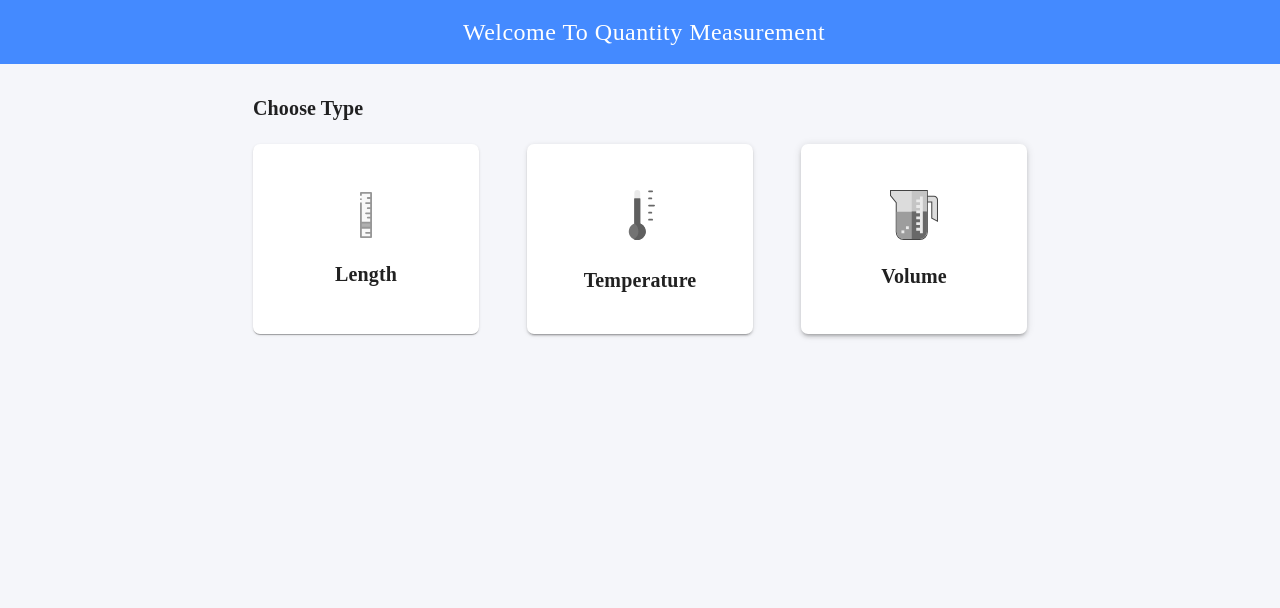
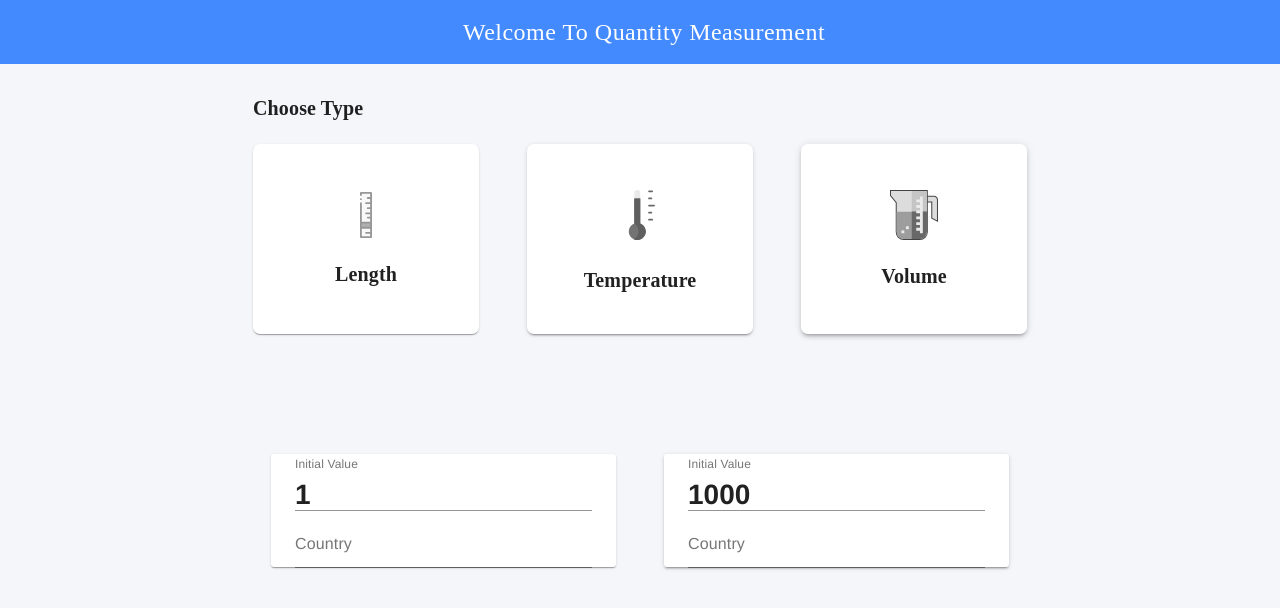
Before and after one commit to vishal-patil01/Quantity_Measurement-Frontend-Vue, a Vue app: page / in a window 1280 px wide. Shown: the top 608 px of the page. Built offline with nearby package versions, Linux system fonts and the light colour scheme.

Commit message:
Add : Conversion Component To Add Values & Select SubUnit

```diff
--- a/src/App.vue
+++ b/src/App.vue
@@ -2,16 +2,18 @@
   <div id="app">
     <AppHeader msg="Welcome to Quantity Measurement" />
     <ChooseType msg="Choose Type" />
+    <conversion />
   </div>
 </template>
 
 <script>
 import AppHeader from "./components/AppHeader.vue";
 import ChooseType from "./components/ChooseType.vue";
+import Conversion from "./components/Conversion.vue";
 
 export default {
   name: "App",
-  components: { AppHeader, ChooseType },
+  components: { AppHeader, ChooseType, Conversion },
 };
 </script>
 
--- /dev/null
+++ b/src/components/Conversion.vue
@@ -0,0 +1,77 @@
+<template>
+  <div class="conversion-container">
+    <div class="input-container">
+      <md-content class="md-elevation-1">
+        <md-field>
+          <label>Initial Value</label>
+          <md-input v-model="initial1"></md-input>
+        </md-field>
+        <md-autocomplete v-model="selectedFirstUnit" :md-options="subUnits">
+          <label>Country</label>
+        </md-autocomplete>
+      </md-content>
+      <md-content class="md-elevation-2">
+        <md-field>
+          <label>Initial Value</label>
+          <md-input v-model="initial2"></md-input>
+        </md-field>
+        <md-autocomplete v-model="selectedSecondUnit" :md-options="subUnits">
+          <label>Country</label>
+        </md-autocomplete>
+      </md-content>
+    </div>
+  </div>
+</template>
+
+<script>
+export default {
+  name: "Conversion",
+  props: {
+    msg: String,
+  },
+  data: () => ({
+    initial1: "1",
+    initial2: "1000",
+    subUnits: ["METER", "CENTIMETER", "MILIMETER"],
+    selectedFirstUnit: null,
+    selectedSecondUnit: null,
+  }),
+};
+</script>
+
+<!-- Add "scoped" attribute to limit CSS to this component only -->
+<style scoped>
+.conversion-container {
+  padding: 16px;
+  display: flex;
+  flex-wrap: wrap;
+  flex-direction: row;
+  justify-content: center;
+  margin-top: 24px;
+}
+.input-container {
+  display: flex;
+  flex-wrap: wrap;
+  flex-direction: row;
+}
+.md-content {
+  width: 345px;
+  height: 113px;
+  margin: 24px;
+  display: flex;
+  align-items: center;
+  justify-content: center;
+  flex-direction: column;
+  border-radius: 3px;
+  padding: 12px 24px;
+}
+.md-field {
+  margin: 0;
+  padding-top: 25px;
+  min-height: initial;
+}
+.md-input {
+  font-size: 28px !important;
+  font-weight: bold;
+}
+</style>
```
